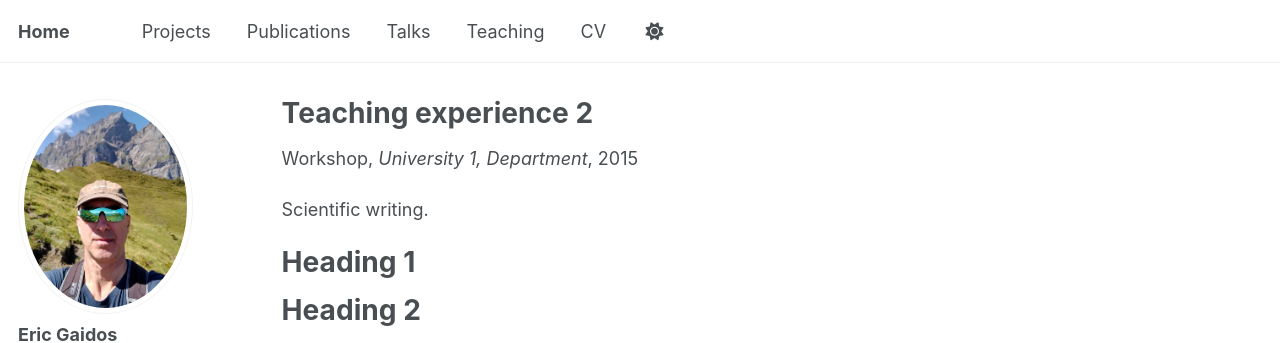
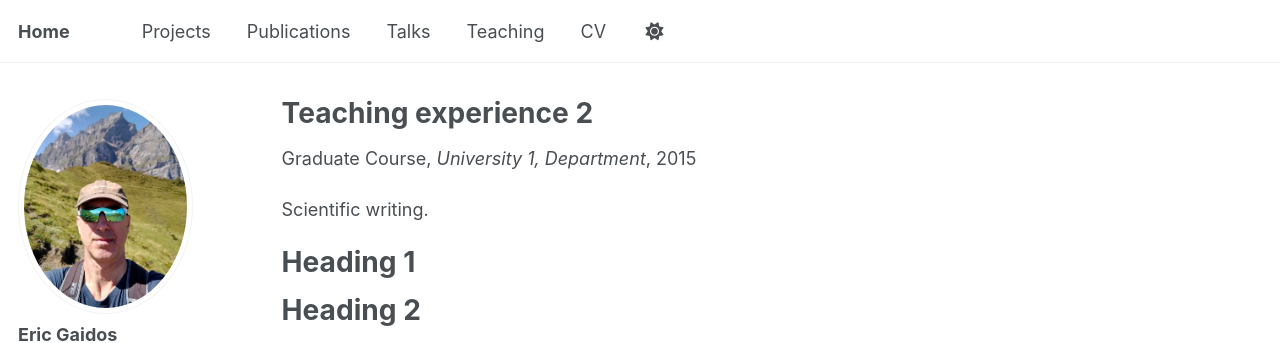
Before and after one commit to egaidos/egaidos.github.io, a Jekyll site: the page built from _teaching/2015-spring-teaching-2.md, in a window 1280 px wide. Shown: the top 343 px of the page. Built offline with Jekyll 4.4.1, drawn with Linux system fonts in a browser that asks for light colours; some web fonts are replaced; a file with an impossible date is left out.

Commit message:
Update 2015-spring-teaching-2.md

```diff
--- a/_teaching/2015-spring-teaching-2.md
+++ b/_teaching/2015-spring-teaching-2.md
@@ -1,7 +1,7 @@
 ---
 title: "Teaching experience 2"
 collection: teaching
-type: "Workshop"
+type: "Graduate Course"
 permalink: /teaching/2015-spring-teaching-1
 venue: "University 1, Department"
 date: 2015-01-01
```
